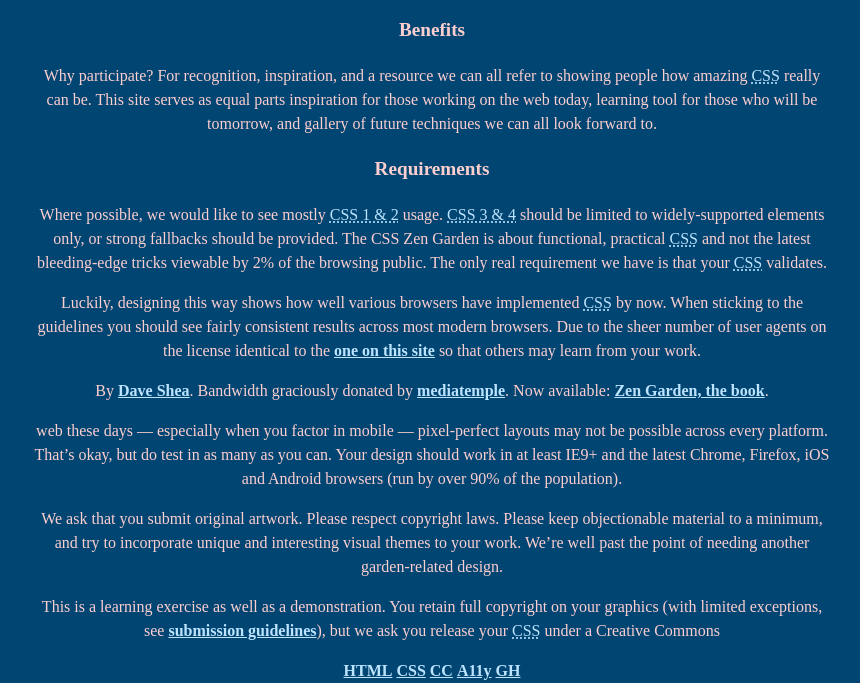
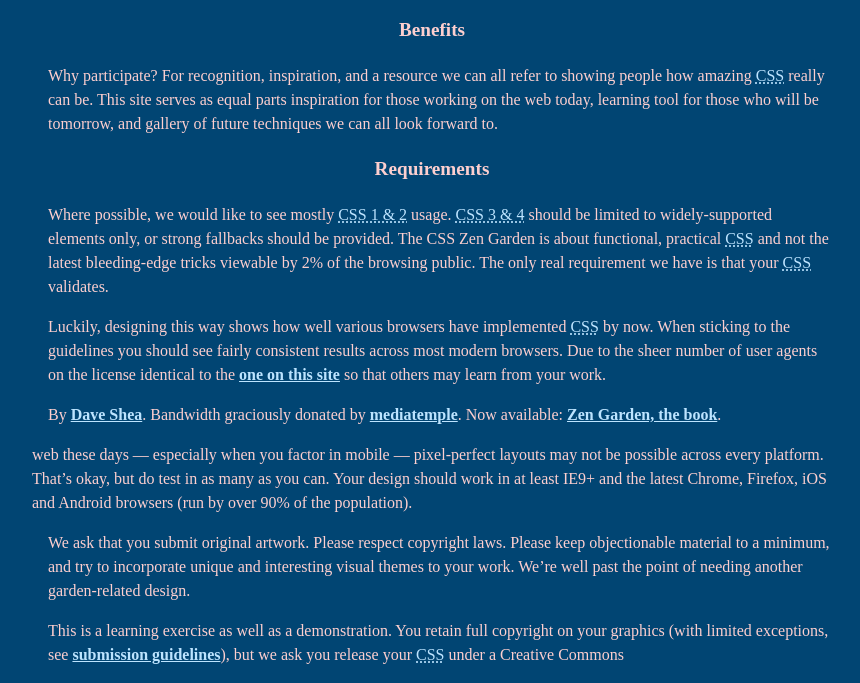
Before and after one commit to COLTEC-DAW/E02-CSS, a plain HTML site: page index.html in a window 1280 px wide. Shown: the part 941-1624 px from the top of the page, without its empty margins (208-1068 px from the left). Drawn offline with Linux system fonts and the light colour scheme.

Commit message:
Update style.css

```diff
--- a/style.css
+++ b/style.css
@@ -6,10 +6,10 @@ body{
     background-color: #014573;
     font-family: 'Times New Roman', Times, serif;
     color: #fdcfcf;
-    text-align: center;
     margin: auto;
     min-width: 320px;
     max-width: 800px;
+    font-size: 16px;
 }
 
 h1{
@@ -19,7 +19,8 @@ h2{
     font-size: 1.4rem;
 }
 h3{
-    font-size: 1.2rem;;
+    font-size: 1.2rem;
+    text-align: center;
 }
 
 .main{
@@ -42,3 +43,7 @@ abbr{
 .wrapper{
     text-align: left;
 }
+
+p{
+    padding-left: 1rem;
+}
```
